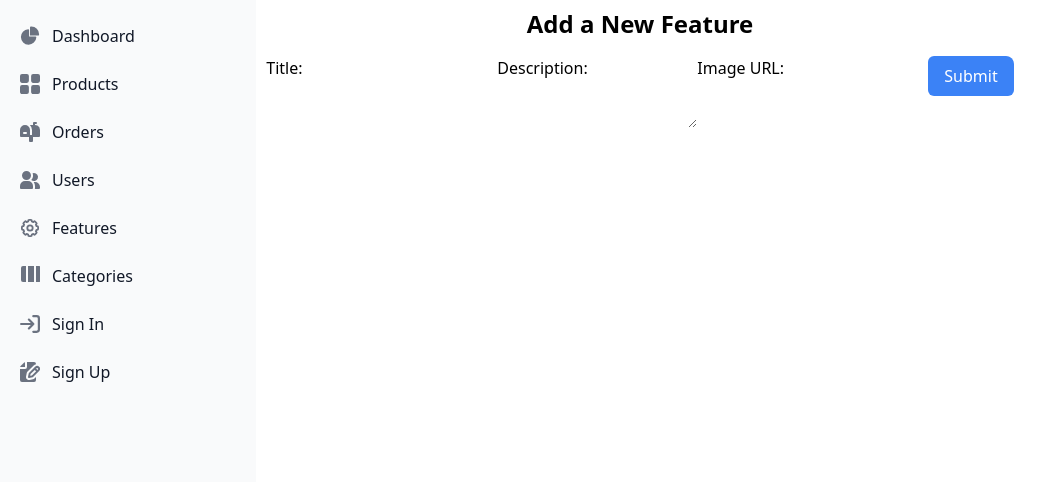
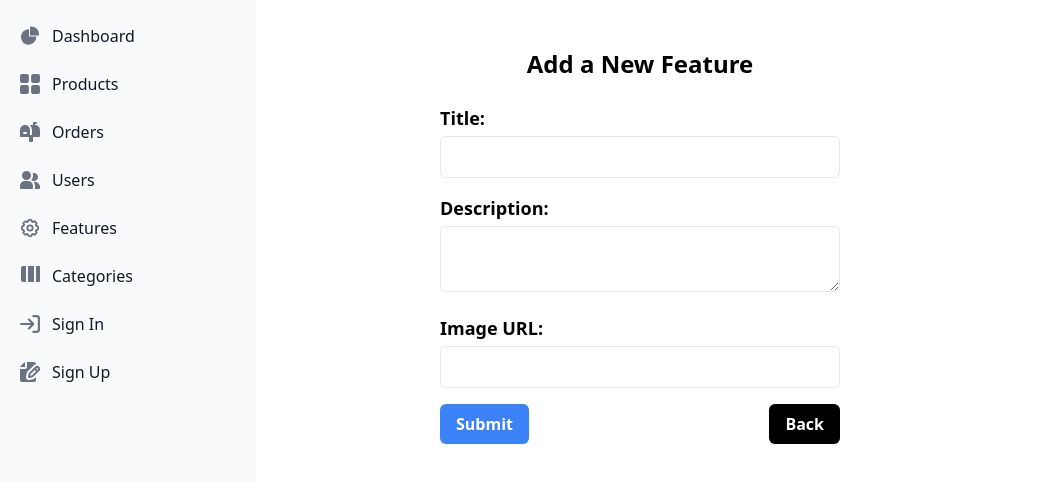
Before and after one commit to pokharel59/shoppersprey_admin, a Next.js app: page /addFeature in a window 1280 px wide. Shown: the top 482 px of the page, without its empty margins (0-1057 px from the left). Built offline with nearby package versions, Linux system fonts and the light colour scheme; no server answers; the database is empty.

Commit message:
updated the components position and deleted unwanted directory

```diff
--- a/app/about/page.js
+++ /dev/null
@@ -1,76 +0,0 @@
-import React from 'react';
-import { Card, CardContent, Grid, Typography } from '@mui/material';
-
-const DashboardOverview = () => {
-  // Replace these dummy data with actual data from your backend or state management
-  const totalSales = 2456;
-  const totalOrders = 156;
-  const totalRevenue = 13425.5;
-  const topSellingProducts = [
-    { id: 1, name: 'Product A', sales: 45, revenue: 678 },
-    { id: 2, name: 'Product B', sales: 34, revenue: 567 },
-    { id: 3, name: 'Product C', sales: 28, revenue: 489 },
-    // Add more products as needed
-  ];
-
-  return (
-    <Grid container spacing={2}>
-      <Grid item xs={12} md={4}>
-        <Card>
-          <CardContent>
-            <Typography variant="h6" component="h2">
-              Total Sales
-            </Typography>
-            <Typography variant="h4" color="primary">
-              {totalSales}
-            </Typography>
-          </CardContent>
-        </Card>
-      </Grid>
-      <Grid item xs={12} md={4}>
-        <Card>
-          <CardContent>
-            <Typography variant="h6" component="h2">
-              Total Orders
-            </Typography>
-            <Typography variant="h4" color="primary">
-              {totalOrders}
-            </Typography>
-          </CardContent>
-        </Card>
-      </Grid>
-      <Grid item xs={12} md={4}>
-        <Card>
-          <CardContent>
-            <Typography variant="h6" component="h2">
-              Total Revenue
-            </Typography>
-            <Typography variant="h4" color="primary">
-              ${totalRevenue.toFixed(2)}
-            </Typography>
-          </CardContent>
-        </Card>
-      </Grid>
-      <Grid item xs={12}>
-        <Card>
-          <CardContent>
-            <Typography variant="h6" component="h2">
-              Top Selling Products
-            </Typography>
-            <ul>
-              {topSellingProducts.map((product) => (
-                <li key={product.id}>
-                  <Typography variant="body1">
-                    {product.name} - Sales: {product.sales}, Revenue: ${product.revenue.toFixed(2)}
-                  </Typography>
-                </li>
-              ))}
-            </ul>
-          </CardContent>
-        </Card>
-      </Grid>
-    </Grid>
-  );
-};
-
-export default DashboardOverview;
--- a/app/addFeature/page.js
+++ b/app/addFeature/page.js
@@ -1,5 +1,6 @@
 "use client"
 import React, { useState, useEffect } from 'react';
+import Link from 'next/link';
 
 const Feature = () => {
   const [title, setTitle] = useState('');
@@ -49,48 +50,52 @@ const Feature = () => {
   };
 
   return (
-    <div className="flex flex-col items-center mt-2">
-      <div className="flex items-center mb-4">
+    <div className="flex flex-col items-center mt-12">
+      <div className="flex items-center mb-0">
         <h1 className="text-2xl font-bold ml-0">Add a New Feature</h1>
       </div>
-      <div className="max-w-6xl p-bg-white rounded-lg overflow-x-auto flex justify-between">
-        <div className="flex flex-col">
-          <label htmlFor="title">Title:</label>
+      <div className="bg-white p-6 rounded-md max-w-md w-full">
+        <div className="mb-4">
+          <label htmlFor="title" className="text-lg font-semibold mb-1">Title:</label>
           <input
             type="text"
             id="title"
             value={title}
             onChange={(e) => setTitle(e.target.value)}
             required
+            className="w-full border rounded-md py-2 px-3 mt-1"
           />
         </div>
-        <div className="flex flex-col">
-          <label htmlFor="description">Description:</label>
+        <div className="mb-4">
+          <label htmlFor="description" className="text-lg font-semibold mb-1">Description:</label>
           <textarea
             id="description"
             value={description}
             onChange={(e) => setDescription(e.target.value)}
             required
+            className="w-full border rounded-md py-2 px-3 mt-1"
           />
         </div>
-        <div className="flex flex-col">
-          <label htmlFor="image">Image URL:</label>
+        <div className="mb-4">
+          <label htmlFor="image" className="text-lg font-semibold mb-1">Image URL:</label>
           <input
             type="text"
             id="image"
             // value={image}
             // onChange={handleImageChange}
             required
+            className="w-full border rounded-md py-2 px-3 mt-1"
           />
         </div>
-        <div className="flex flex-col">
+        <div className="flex items-center justify-between">
           <button
             type="submit"
             onClick={updateFeatures}
-            className="bg-blue-500 hover:bg-blue-600 text-white py-2 px-4 rounded-md"
+            className="bg-blue-500 hover:bg-blue-600 text-white font-bold py-2 px-4 rounded-md"
           >
             Submit
           </button>
+          <Link href="/about" className="bg-black hover:bg-gray-800 text-white font-bold py-2 px-4 rounded-md">Back</Link>
         </div>
       </div>
     </div>
--- a/app/addProduct/page.js
+++ b/app/addProduct/page.js
@@ -1,5 +1,6 @@
 "use client";
 import React, { useState } from 'react';
+import Link from 'next/link';
 
 const page = () => {
   const [name, setName] = useState("");
@@ -43,9 +44,11 @@ const page = () => {
     }
   };
   return (
-  <div className="flex flex-col items-centre mt-2">
+    <div className="flex flex-col items-center mt-12">
+      <div className="flex items-center mb-0">
+        <h1 className="text-2xl font-bold">Add Product</h1>
+      </div>
       <div className="bg-white p-6 rounded-md max-w-md w-full">
-      <h1 className="text-2xl font-bold mb-4 text-center">Add New Product</h1>
         <div className="mb-4">
           <label htmlFor="productName" className="block text-lg font-semibold mb-1">Product Name:</label>
           <input
@@ -92,17 +95,20 @@ const page = () => {
             <option value="Lower">Lower</option>
           </select>
         </div>
-      <div className="flex justify-center">
+        <div className="flex items-center justify-between">
           <button
             type="button"
             onClick={viewProduct}
-          className="px-4 py-2 bg-blue-500 text-white rounded-md hover:bg-blue-600"
+            className="relative bg-blue-500 hover:bg-blue-600 text-white font-bold py-2 px-4 rounded-md"
           >
             Add Product
           </button>
+
+          <Link href="/viewProduct" className="bg-black hover:bg-gray-800 text-white font-bold py-2 px-4 rounded-md">Back</Link>
         </div>
       </div>
     </div>
+
   )
 }
 
--- a/app/categories/page.js
+++ b/app/categories/page.js
@@ -34,11 +34,11 @@ const Categories = () => {
     };
 
     return (
-        <div className="flex flex-col items-center mt-2">
-            <div className="flex items-center mb-4">
+        <div className="flex flex-col items-center mt-12">
+            <div className="flex items-center mb-0">
                 <h1 className="text-2xl font-bold ml-0">Categories</h1>
             </div>
-            {/* Add Category */}
+            <div lassName="bg-white p-6 rounded-md max-w-md w-full">
                 <div className="max-w-6xl p- bg-white rounded-lg overflow-x-auto flex justify-between">
                     <input
                         type="text"
@@ -95,6 +95,7 @@ const Categories = () => {
                     ))}
                 </ul>
             </div>
+        </div>
     );
 };
 
--- a/app/viewProduct/[editproduct]/page.js
+++ b/app/viewProduct/[editproduct]/page.js
@@ -8,41 +8,43 @@ const page = (props) => {
   const [description, setDescription] = useState("");
   const [category, setCategory] = useState("");
 
-  useEffect(() =>{
+  useEffect(() => {
     getProductDetail()
   }, []);
 
-  const getProductDetail=async()=>{
+  const getProductDetail = async () => {
     let productID = props.params.editproduct
-    let productData = await fetch("http://localhost:3000/api/products/"+productID);
+    let productData = await fetch("http://localhost:3000/api/products/" + productID);
     productData = await productData.json();
-    if(productData.success){
-        let result= productData.result;
+    if (productData.success) {
+      let result = productData.result;
       setName(result.name);
       setPrice(result.price);
       setDescription(result.description);
       setCategory(result.category);
-    }else{
+    } else {
       console.log("Data could not fetched")
     }
   }
 
-  const updateProduct=async() =>{
+  const updateProduct = async () => {
     let productID = props.params.editproduct
-    let data = await fetch("http://localhost:3000/api/products/"+productID, {
-        method:"PUT",
-        body:JSON.stringify({name, price, description, category})
+    let data = await fetch("http://localhost:3000/api/products/" + productID, {
+      method: "PUT",
+      body: JSON.stringify({ name, price, description, category })
     });
-    data= await data.json();
-    if(data.result){
+    data = await data.json();
+    if (data.result) {
       alert("Product updated")
     }
   }
 
   return (
-    <div className="max-w-md ml-0 mt-10 p-4 bg-white shadow-lg rounded-lg">
-      <h1 className="text-2xl font-bold mb-4">Update Product</h1>
-      {/* Add form fields for product data */}
+    <div className="flex flex-col items-center mt-12">
+      <div className="flex items-center mb-0">
+        <h1 className="text-2xl font-bold ">Update Product</h1>
+      </div>
+      <div className="bg-white p-6 rounded-md max-w-md w-full">
         <div className="mb-4">
           <label htmlFor="productName" className="block font-bold">Product Name:</label>
           <input
@@ -90,7 +92,7 @@ const page = (props) => {
             {/* Add more category options as needed */}
           </select>
         </div>
-      <div>
+        <div className="flex items-center justify-between">
           <button
             type="submit"
             onClick={updateProduct}
@@ -98,8 +100,9 @@ const page = (props) => {
           >
             Update product
           </button>
+          <Link href="/viewProduct" className="bg-black hover:bg-gray-800 text-white font-bold py-2 px-4 rounded-md">Back</Link>
         </div>
-      <Link href="/viewProduct">Back</Link>
+      </div>
     </div>
   )
 }
--- a/app/viewProduct/page.js
+++ b/app/viewProduct/page.js
@@ -40,9 +40,9 @@ const ProductPage = () => {
 
   return (
     <div className="flex flex-col items-center mt-2">
-              <div className="flex items-center mb-4">
-          <h1 className="text-2xl font-bold ml-0">Products</h1>
-        </div>
+      <div className="flex items-center mb-4">
+        <h1 className="text-2xl font-bold ml-0">Products</h1>
+      </div>
 
       {isLoading ? (
         <div className="flex items-center justify-center w-full h-32">
```
Also changed, not shown: app/page.js (+80 -8 lines). Lines whose indentation alone changed are shown as unchanged.
